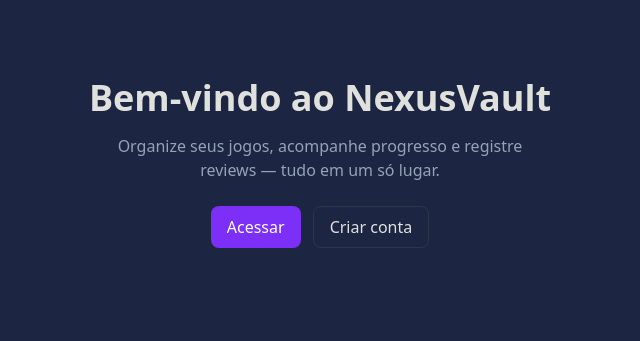
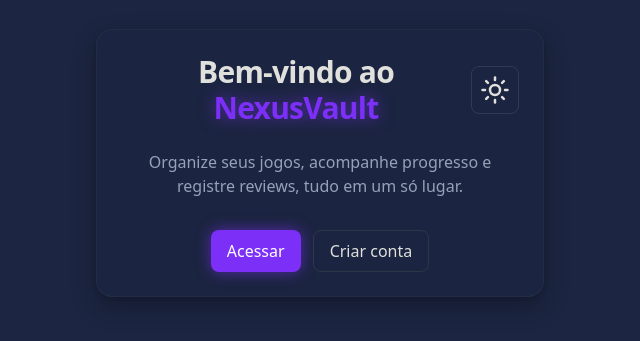
Before and after one commit to Guilherme-Henry-Dev/nexusvault-ui, a React (Vite) app: page / in a window 1280 px wide. Shown: the part 237-578 px from the top of the page, without its empty margins (320-960 px from the left). Built offline with nearby package versions, Linux system fonts and the light colour scheme; no server answers.

Commit message:
style: adiciona a troca de tema para a pagina home, e incrementa um novo visual para a pagina inicial

```diff
--- a/src/components/ThemeToggle.tsx
+++ b/src/components/ThemeToggle.tsx
@@ -10,7 +10,7 @@ export default function ThemeToggle() {
       className="p-2 rounded-lg border border-white/10 hover:bg-white/5 transition"
       title={darkMode ? "Modo claro" : "Modo escuro"}
     >
-      {darkMode ? <Sun size={18} /> : <Moon size={18} />}
+      {darkMode ? <Sun size={30} /> : <Moon size={30} />}
     </button>
   );
 }
--- a/src/pages/Home.tsx
+++ b/src/pages/Home.tsx
@@ -1,17 +1,40 @@
-import { Link } from "react-router-dom";
+import { Link } from "react-router-dom"
+import ThemeToggle from "../components/ThemeToggle"
 
 export default function Home() {
   return (
-    <main className="min-h-screen flex flex-col items-center justify-center bg-surface text-center text-slate-100 px-4 sm:px-6">
-      <h1 className="text-3xl sm:text-4xl font-bold mb-4">Bem-vindo ao NexusVault</h1>
-      <p className="text-sm sm:text-base text-slate-400 mb-6 max-w-sm sm:max-w-md">
-        Organize seus jogos, acompanhe progresso e registre reviews — tudo em um só lugar.
-      </p>
-      <div className="flex flex-col sm:flex-row gap-3">
-        <Link to="/login" className="btn-primary">Acessar</Link>
-        <Link to="/register" className="btn-outline">Criar conta</Link>
+    <main className="min-h-screen flex items-center justify-center bg-surface text-slate-100 px-4 sm:px-6">
+      <div className="card w-full max-w-md text-center animate-fadeIn shadow-glow">
+        <header className="flex items-center justify-between mb-6">
+          <h1 className="text-2xl sm:text-3xl font-bold tracking-tight">
+            Bem-vindo ao{" "}
+            <span className="text-primary drop-shadow-[0_0_8px_rgba(123,47,247,0.6)]">
+              NexusVault
+            </span>
+          </h1>
+          <ThemeToggle />
+        </header>
+
+        <p className="text-sm sm:text-base text-slate-400 mb-8 leading-relaxed">
+          Organize seus jogos, acompanhe progresso e registre reviews, tudo em
+          um só lugar.
+        </p>
+
+        <div className="flex flex-col sm:flex-row justify-center gap-3">
+          <Link
+            to="/login"
+            className="btn-primary shadow-glow hover:shadow-[0_0_15px_rgba(123,47,247,0.8)]"
+          >
+            Acessar
+          </Link>
+          <Link
+            to="/register"
+            className="btn-outline hover:border-primary hover:text-primary transition"
+          >
+            Criar conta
+          </Link>
+        </div>
       </div>
     </main>
-
-  );
+  )
 }
```
